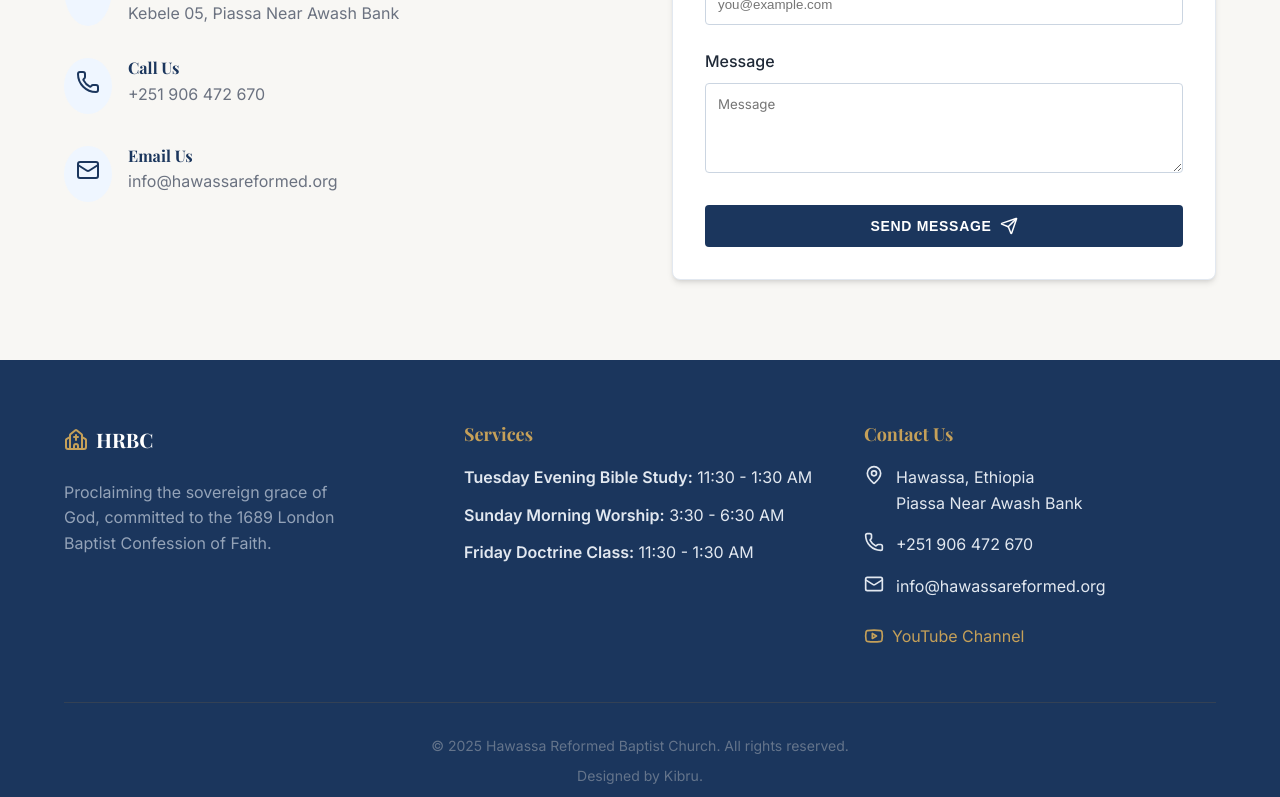
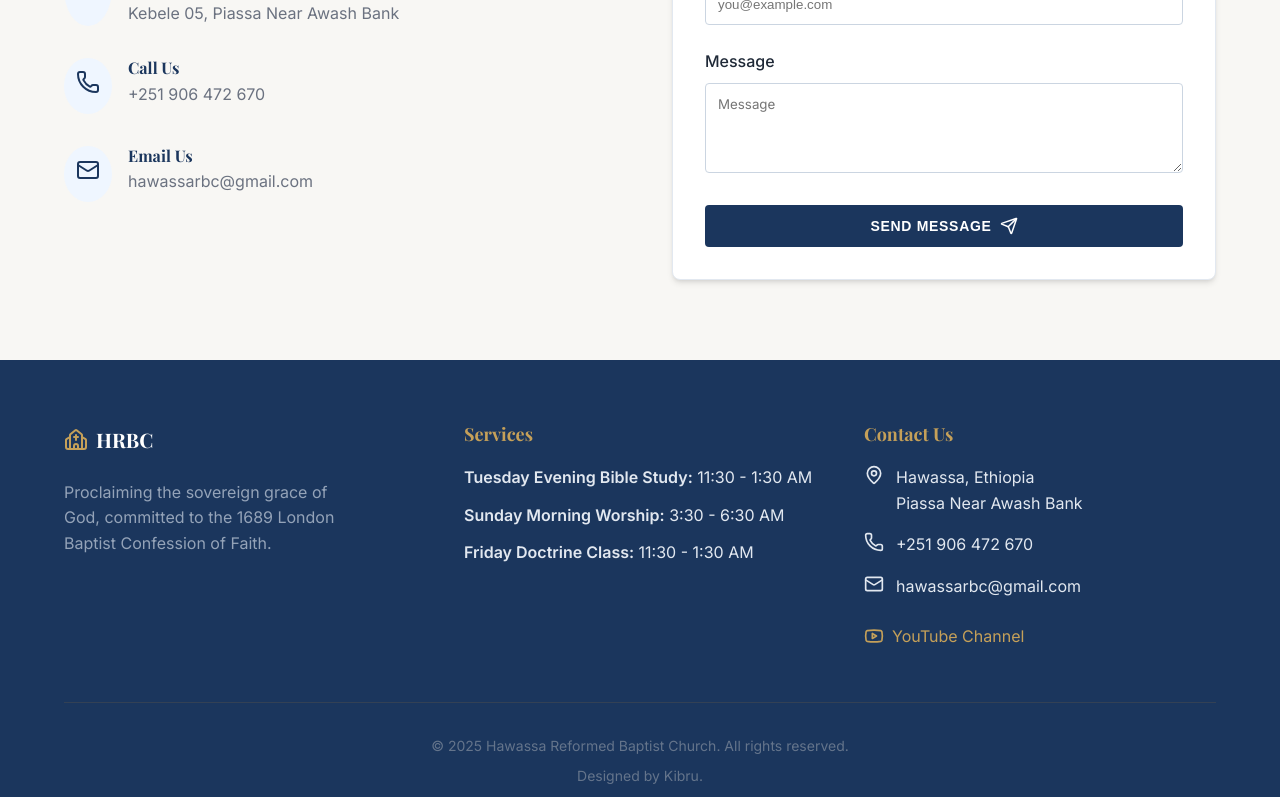
Before and after one commit to kibru1992/Hrbc_Website, a React (Vite) app: page /contact in a window 1280 px wide. Shown: the part 553-1350 px from the top of the page. Built offline with nearby package versions, Linux system fonts and the light colour scheme.

Commit message:
contact update

```diff
--- a/src/components/Layout.jsx
+++ b/src/components/Layout.jsx
@@ -156,7 +156,7 @@ const Footer = () => {
               </div>
               <div style={{ display: 'flex', gap: '0.75rem' }}>
                 <Mail size={20} />
-                <span>info@hawassareformed.org</span>
+                <span>hawassarbc@gmail.com</span>
               </div>
               <div style={{ marginTop: '0.5rem' }}>
                 <a href="https://www.youtube.com/@HawassaReformedBaptistChurch" target="_blank" rel="noreferrer" style={{ display: 'inline-flex', alignItems: 'center', gap: '0.5rem', color: 'var(--color-accent)' }}>
--- a/src/pages/Contact.jsx
+++ b/src/pages/Contact.jsx
@@ -73,7 +73,7 @@ const Contact = () => {
                                     </div>
                                     <div>
                                         <h4 style={{ marginBottom: '0.25rem' }}>{t('contact.email_us')}</h4>
-                                        <p style={{ color: 'var(--color-text-muted)' }}>info@hawassareformed.org</p>
+                                        <p style={{ color: 'var(--color-text-muted)' }}>hawassarbc@gmail.com</p>
                                     </div>
                                 </div>
                             </div>
```
